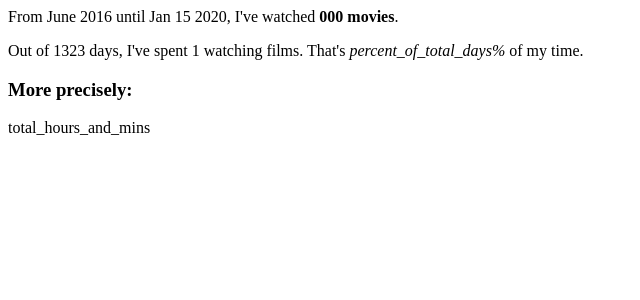
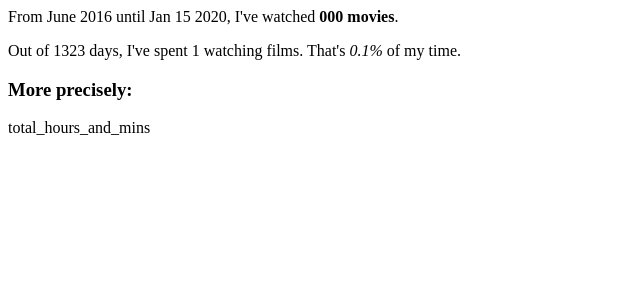
Before and after one commit to JagdCake/site.jc_data, a Symfony app: template symfony/templates/movie_data/_data.misc.html.twig in a window 1280 px wide. Shown: the top 300 px of the page, without its empty margins (0-640 px from the left). Run offline with Twig, Linux system fonts and the light colour scheme; the template is opened without the code that fills it: most values are stand-ins (such as "Sample title", 1, 10 or a date in 2020); some libraries are stand-ins or nearby versions.

Commit message:
Calculate the percent of time spent watching movies since the start

```diff
--- a/symfony/templates/movie_data/_data.misc.html.twig
+++ b/symfony/templates/movie_data/_data.misc.html.twig
@@ -5,8 +5,9 @@
    </section>
 
     {% set difference = date(movieData.lastUpdate).diff(date('2016-06-01')) %}
+    {% set percentOfTotalDays = ((movieData.totalDaysSpent / difference.days) * 100) | round(1) %}
     <section class="pv2 bt bb-0 bl-0 br-0 bw1 b--dashed">
-        <p>Out of <time datetime="{{ difference.days }}d" class="code pa1 bg-dark-purple light-gray b">{{ difference.days }}</time> days, I've spent <time datetime="{{ movieData.totalDaysSpent }}d" class="code pa1 bg-dark-purple light-gray b">{{ movieData.totalDaysSpent }}</time> watching films. That's <em class="code pa1 bg-dark-purple light-gray b fs-normal">percent_of_total_days%</em> of my time.</p>
+        <p>Out of <time datetime="{{ difference.days }}d" class="code pa1 bg-dark-purple light-gray b">{{ difference.days }}</time> days, I've spent <time datetime="{{ movieData.totalDaysSpent }}d" class="code pa1 bg-dark-purple light-gray b">{{ movieData.totalDaysSpent }}</time> watching films. That's <em class="code pa1 bg-dark-purple light-gray b fs-normal">{{ percentOfTotalDays }}%</em> of my time.</p>
    </section>
 
     <section class="pv2 bt bb-0 bl-0 br-0 bw1 b--dashed">
```
